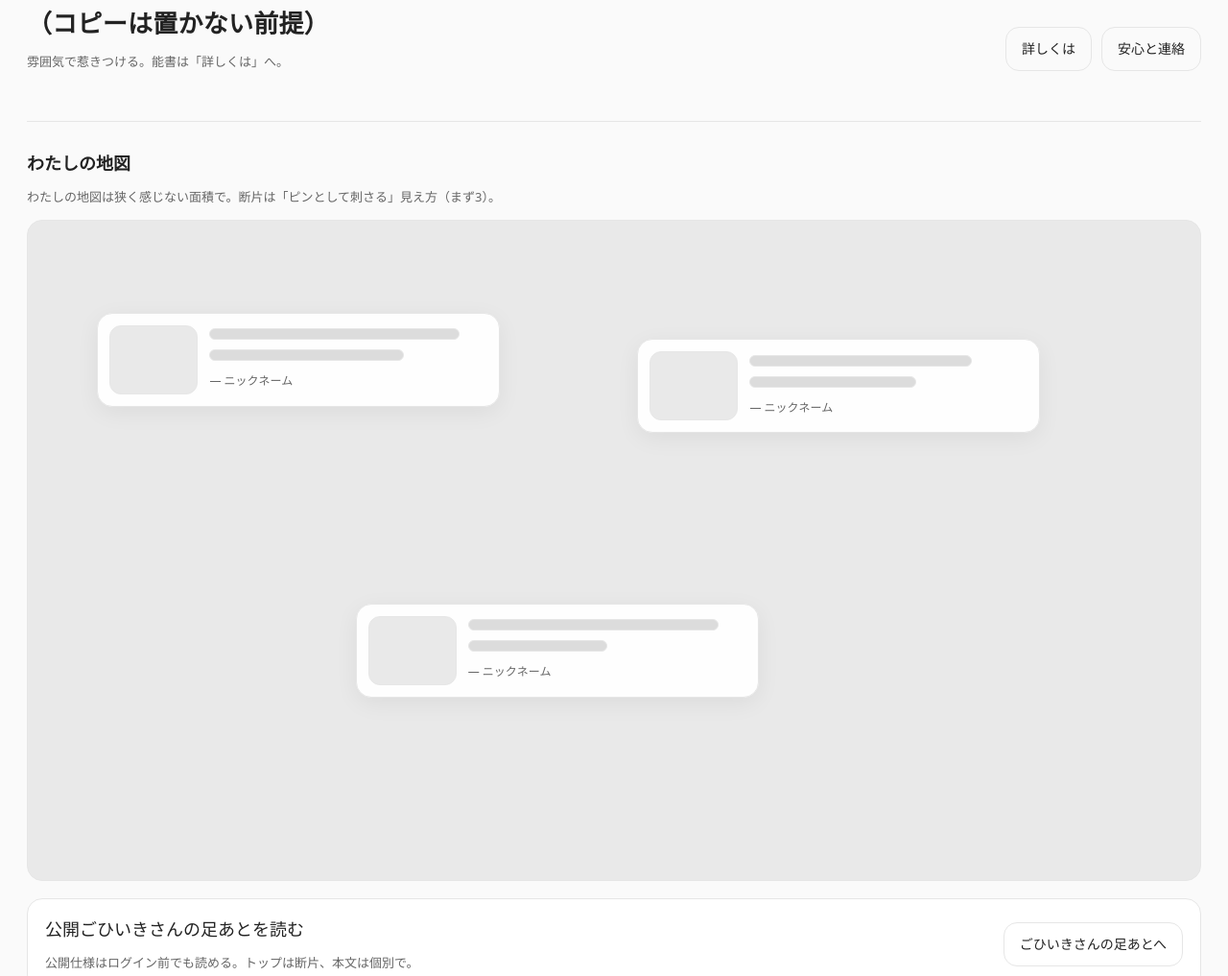
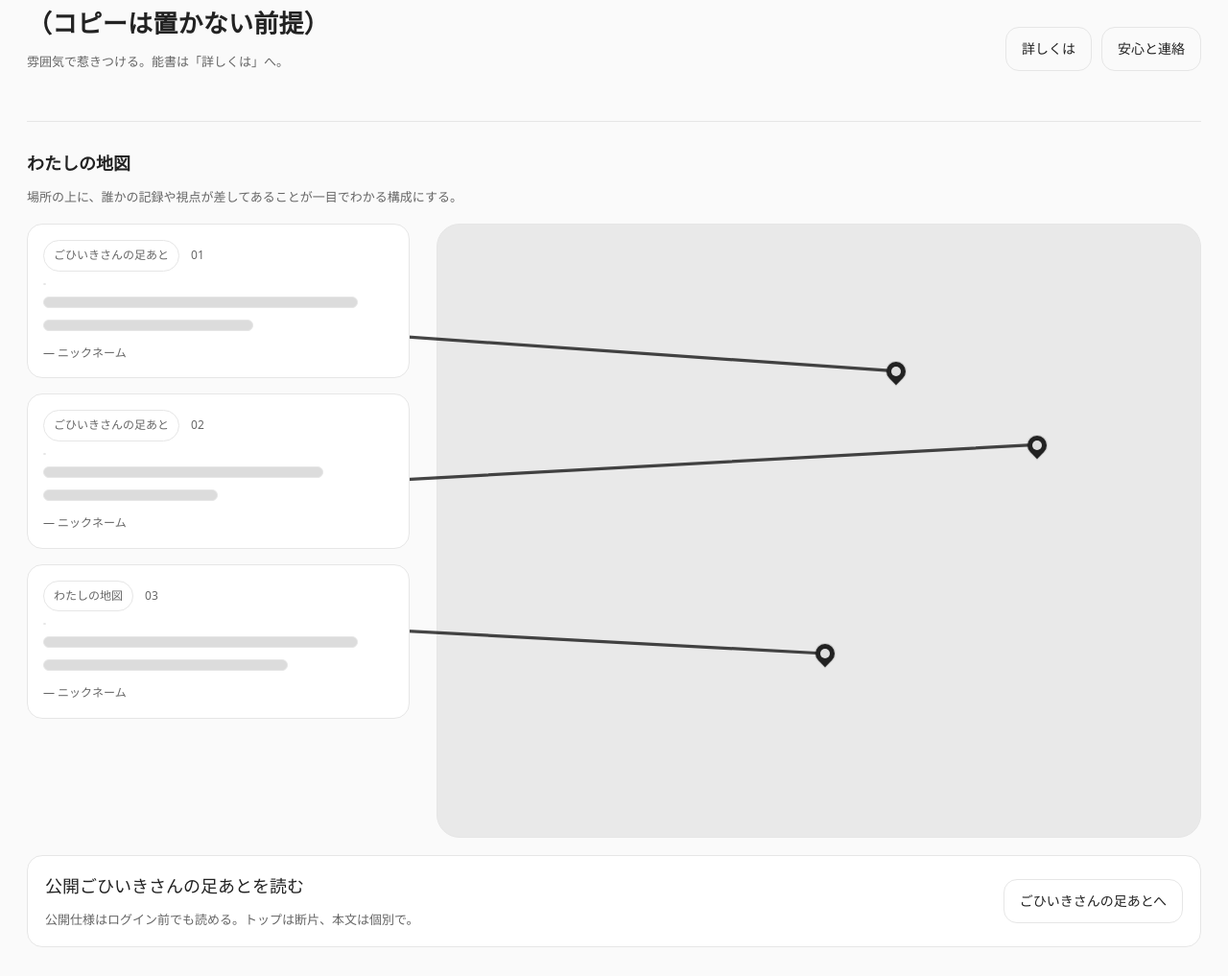
Before and after one commit to 202510-aw-shirako/FURUTABI, a plain HTML site: page public/index.html in a window 1280 px wide. Shown: the part 660-1677 px from the top of the page at 96% size. Drawn offline with Linux system fonts and the light colour scheme.

Commit message:
Refine top page map and story layout

```diff
--- a/public/index.html
+++ b/public/index.html
@@ -42,44 +42,60 @@
       </div>
     </section>
 
-    <!-- 地図ドーン + 地図上ピン（断片3） -->
-    <section class="section" aria-label="地図と断片">
+    <!-- わたしの地図 + ごひいきさんの足あと -->
+    <section class="section topMapSection" aria-label="わたしの地図とごひいきさんの足あと">
       <h2 class="h2">わたしの地図</h2>
-      <p class="lead">わたしの地図は狭く感じない面積で。断片は「ピンとして刺さる」見え方（まず3）。</p>
+      <p class="lead">場所の上に、誰かの記録や視点が差してあることが一目でわかる構成にする。</p>
 
-      <div class="fullbleed" style="margin-top:14px;">
-        <div class="container">
-          <div class="mapStage" aria-label="わたしの地図">
-            <div class="ph ph--map" aria-hidden="true"></div>
+      <div class="topMapLayout" style="margin-top:18px;">
+        <svg class="topMapLines" viewBox="0 0 100 100" preserveAspectRatio="none" aria-hidden="true">
+          <line x1="29" y1="18" x2="74" y2="24"></line>
+          <line x1="29" y1="42" x2="86" y2="36"></line>
+          <line x1="29" y1="66" x2="68" y2="70"></line>
+        </svg>
 
-            <a class="mapPin pin--a" href="story.html" aria-label="断片 1">
-              <span class="ph ph--pinThumb" aria-hidden="true"></span>
-              <span class="pinText">
-                <span class="ph ph--line w-90" aria-hidden="true"></span>
-                <span class="ph ph--line w-70" aria-hidden="true"></span>
+        <div class="topMapCards" aria-label="ごひいきさんの足あととわたしの地図の断片">
+          <a class="card topMapCard" href="story.html" aria-label="ごひいきさんの足あと 1">
+            <div style="display:flex; justify-content:space-between; gap:12px; align-items:center;">
+              <span class="pill">ごひいきさんの足あと</span>
+              <span class="small">01</span>
+            </div>
+            <div class="ph ph--thumb" aria-hidden="true"></div>
+            <div class="ph ph--line w-90" aria-hidden="true"></div>
+            <div class="ph ph--line w-60" aria-hidden="true"></div>
             <span class="pinMeta">— ニックネーム</span>
-              </span>
           </a>
 
-            <a class="mapPin pin--b" href="story.html" aria-label="断片 2">
-              <span class="ph ph--pinThumb" aria-hidden="true"></span>
-              <span class="pinText">
-                <span class="ph ph--line w-80" aria-hidden="true"></span>
-                <span class="ph ph--line w-60" aria-hidden="true"></span>
+          <a class="card topMapCard" href="story.html" aria-label="ごひいきさんの足あと 2">
+            <div style="display:flex; justify-content:space-between; gap:12px; align-items:center;">
+              <span class="pill">ごひいきさんの足あと</span>
+              <span class="small">02</span>
+            </div>
+            <div class="ph ph--thumb" aria-hidden="true"></div>
+            <div class="ph ph--line w-80" aria-hidden="true"></div>
+            <div class="ph ph--line w-50" aria-hidden="true"></div>
             <span class="pinMeta">— ニックネーム</span>
-              </span>
           </a>
 
-            <a class="mapPin pin--c" href="story.html" aria-label="断片 3">
-              <span class="ph ph--pinThumb" aria-hidden="true"></span>
-              <span class="pinText">
-                <span class="ph ph--line w-90" aria-hidden="true"></span>
-                <span class="ph ph--line w-50" aria-hidden="true"></span>
+          <a class="card topMapCard" href="story.html" aria-label="わたしの地図の断片 3">
+            <div style="display:flex; justify-content:space-between; gap:12px; align-items:center;">
+              <span class="pill">わたしの地図</span>
+              <span class="small">03</span>
+            </div>
+            <div class="ph ph--thumb" aria-hidden="true"></div>
+            <div class="ph ph--line w-90" aria-hidden="true"></div>
+            <div class="ph ph--line w-70" aria-hidden="true"></div>
             <span class="pinMeta">— ニックネーム</span>
-              </span>
           </a>
         </div>
+
+        <div class="topMapStage" aria-label="わたしの地図">
+          <div class="ph ph--map topMapCanvas" aria-hidden="true"></div>
         </div>
+
+        <a class="topMapPin topMapPin--a" href="story.html" aria-label="ごひいきさんの足あと 1 の場所"></a>
+        <a class="topMapPin topMapPin--b" href="story.html" aria-label="ごひいきさんの足あと 2 の場所"></a>
+        <a class="topMapPin topMapPin--c" href="story.html" aria-label="わたしの地図の断片 3 の場所"></a>
       </div>
 
       <div class="denseBox">
--- a/scss/style.scss
+++ b/scss/style.scss
@@ -144,6 +144,76 @@ a.link { text-decoration: underline; color: $muted; }
 
 .footer { padding: 22px 0; }
 
+/* ===== Top page map + story layout ===== */
+.topMapSection { overflow: hidden; }
+.topMapLayout {
+  position: relative;
+  display: grid;
+  grid-template-columns: minmax(260px, 1fr) minmax(0, 2fr);
+  gap: 28px;
+  align-items: start;
+}
+.topMapCards {
+  display: grid;
+  gap: 16px;
+  align-content: start;
+  position: relative;
+  z-index: 4;
+}
+.topMapCard {
+  text-decoration: none;
+  color: inherit;
+  justify-items: start;
+}
+.topMapStage {
+  position: relative;
+  min-height: 640px;
+  display: flex;
+  justify-content: flex-end;
+  align-items: stretch;
+  z-index: 1;
+}
+.topMapCanvas {
+  width: 100%;
+  min-height: 640px;
+  border-radius: 24px;
+}
+.topMapPin {
+  position: absolute;
+  z-index: 3;
+  width: 20px;
+  height: 20px;
+  border-radius: 50% 50% 50% 0;
+  background: #222;
+  box-shadow: 0 0 0 1px rgba(0,0,0,.12);
+  transform: translate(-50%, -50%) rotate(-45deg);
+}
+.topMapPin::after {
+  content: "";
+  position: absolute;
+  inset: 5px;
+  border-radius: 999px;
+  background: #fff;
+  opacity: .85;
+  transform: rotate(45deg);
+}
+.topMapPin--a { left: 74%; top: 24%; }
+.topMapPin--b { left: 86%; top: 36%; }
+.topMapPin--c { left: 68%; top: 70%; }
+.topMapLines {
+  position: absolute;
+  inset: 0;
+  width: 100%;
+  height: 100%;
+  z-index: 2;
+  pointer-events: none;
+}
+.topMapLines line {
+  stroke: rgba(0,0,0,.72);
+  stroke-width: .5;
+  stroke-linecap: round;
+}
+
 /* ===== Map stage with pins overlay (TOP + App fragments map) ===== */
 .mapStage { position: relative; }
 .mapPin {
@@ -175,6 +245,20 @@ a.link { text-decoration: underline; color: $muted; }
   /* On small screens, pins become stacked cards under map */
   .mapPin { position: static; width: auto; }
   .mapStage { display: grid; gap: 12px; }
+  .topMapLayout {
+    grid-template-columns: 1fr;
+    gap: 18px;
+  }
+  .topMapStage {
+    order: -1;
+    min-height: auto;
+  }
+  .topMapCanvas {
+    min-height: 360px;
+  }
+  .topMapLines {
+    display: none;
+  }
 }
 
 /* ===== Tabs (App) ===== */
```
Also changed, not shown: css/style.css. Lines whose indentation alone changed are shown as unchanged.
